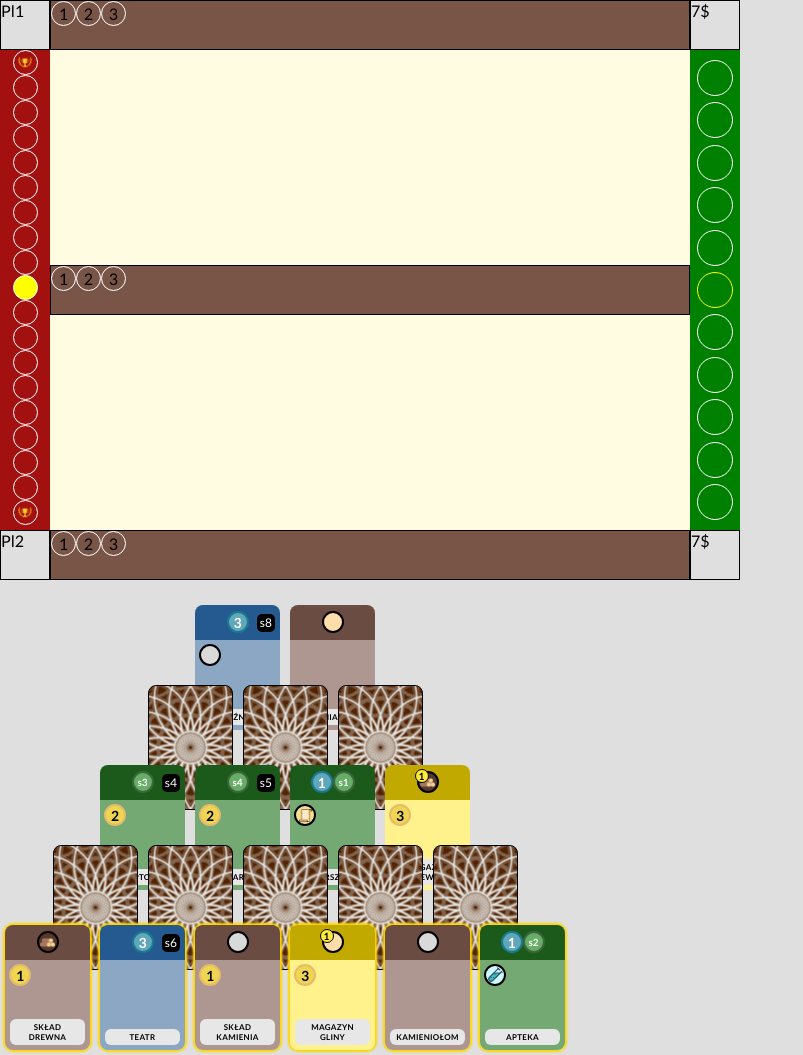
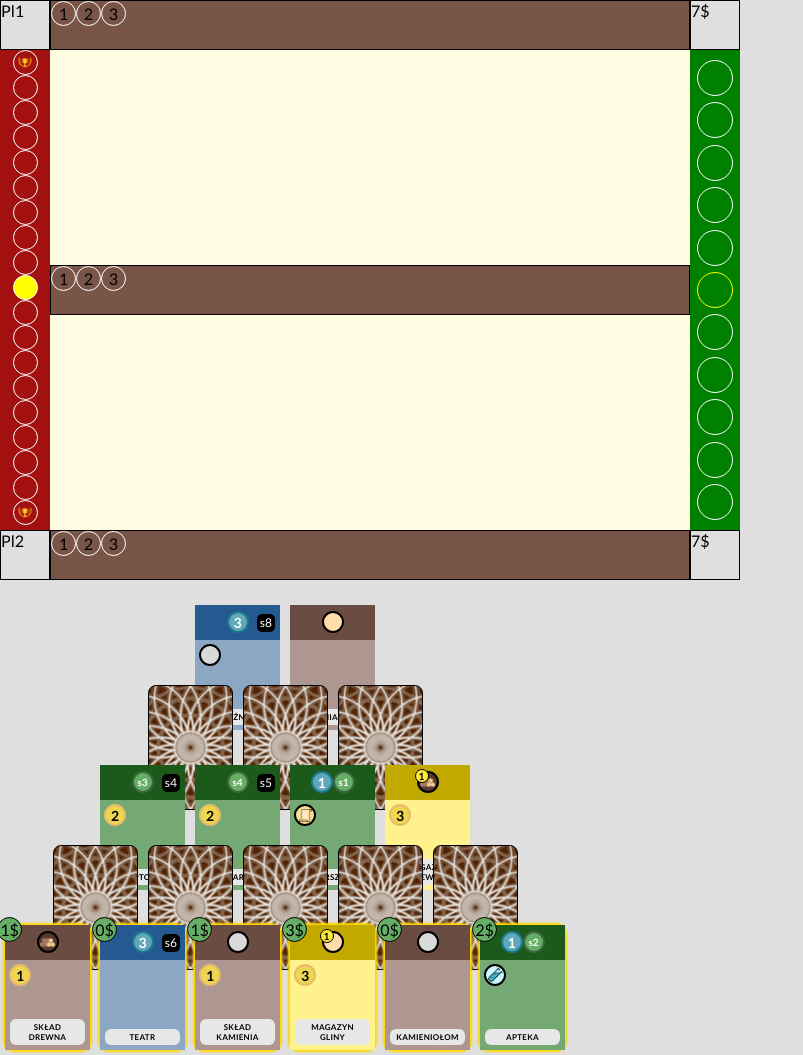
Before and after one commit to norbertgawlik/7wondersduel, a website with bundled scripts: page index.html in a window 1280 px wide. Shown: the whole page, without its empty margins (0-803 px from the left). Built offline with nearby package versions, Linux system fonts and the light colour scheme; files whose address does not match are found by name.

Commit message:
generateCardCost front

```diff
--- a/js/Game.js
+++ b/js/Game.js
@@ -3,12 +3,20 @@ class Game{
     constructor(){
         this.cards = {};
         this.activePlayer = 0;
-        this.players = [new Player("Player1"),new Player("Player2")];
+        this.players = [];
         this.configCards = {};
     }
 
     init(){
+        /* tu bedzie start gry: menu gry: imiona graczy itd */
+        this.createPlayer('Player1');
+        this.createPlayer('Player1');
         this.loadCards('js/cards.json');
+    }
+
+    createPlayer(name){
+        const player = new Player(name);
+        this.players.push(player);
     }
 
     loadCards(cards){
@@ -59,17 +67,16 @@ class Game{
                 if(arrangement[j] == 1){
                     card.setAttribute('data-id',counter);
                     if(showDetailsCard){
-                        this.generateCardDetails(card,config,configCard,wrap);
                         if((Object.values(config.related))[counter].accessible){
                             card.classList.add('accessible');
+                            this.generateCardDetails(card,config,configCard,wrap,true);
+                        }else{
+                            this.generateCardDetails(card,config,configCard,wrap,false);
                         }
                     }else{
                         card.classList.add("hidden");
                     }
                     counter--;
-                    /* generate card menu */
-
-                    // this.pickCard(card,config,configCard,wrap);
                 }else{
                     card.classList.add("emptyplace");
                 }
@@ -79,10 +86,9 @@ class Game{
         }
     }
 
-    generateCardDetails(card,config,configCard,wrap){
-        console.log(config);
+    generateCardDetails(card,config,configCard,wrap,showCost){
+        // console.log(config);
         const head = document.createElement('div');
-        console.log(configCard);
         card.classList.add(configCard.color);
         head.classList.add('card-head');
         card.appendChild(head);
@@ -154,6 +160,22 @@ class Game{
         title.innerHTML = `<span>${configCard.name}</span>`;
         inner.appendChild(title);
 
+        /* cost info */
+        const moneyInfoBar = document.createElement('div');
+        moneyInfoBar.classList.add('money-info-bar');
+        card.appendChild(moneyInfoBar);
+
+        const buyInfo = document.createElement('div');
+        buyInfo.classList.add('money-info');
+        buyInfo.classList.add('buy');
+        moneyInfoBar.appendChild(buyInfo);
+
+        // const sellInfo = document.createElement('div');
+        // sellInfo.classList.add('money-info');
+        // sellInfo.classList.add('sell');
+        // moneyInfoBar.appendChild(sellInfo);
+
+        if(showCost) this.generateCardCost(card,configCard);
         this.generateCardMenu(card,config,configCard,wrap);
     }
 
@@ -195,7 +217,7 @@ class Game{
             const isAvailableCard = config.related[id].accessible;
             const active_player = this.players[this.activePlayer];
             if(isAvailableCard){
-                const {cost,isEnough} = this.checkCardCost(card,configCard,active_player);
+                const {cost,isEnough} = this.checkCardCost(configCard,active_player);
                 console.log(`cardcost: ${cost}`);
                 console.log(`isEnough: ${isEnough}`);
 
@@ -218,12 +240,11 @@ class Game{
         })
     }
 
-    checkCardCost(card,configCard,player){
+    checkCardCost(configCard,player){
         let cost = 0,
             isEnough = false;
 
         for(let [k,v] of Object.entries(configCard.cost)){
-            // console.log(k,v);
             if(k == "money"){
                 cost+=v;
             }else{
@@ -274,12 +295,16 @@ class Game{
                 e.classList.add('accessible');
                 e.classList.add(_config.cards[id].color);
                 if(e.classList.contains('hidden')){
-                    this.generateCardDetails(e,_config,_config.cards[id],wrap);
+                    this.generateCardDetails(e,_config,_config.cards[id],wrap,true);
                     e.classList.remove('hidden');
                 }
+
+                if(!e.classList.contains('selected')) this.generateCardCost(e,_config.cards[id]);
             }
+
         })
     }
+
     checkAvailableCard(id,config){
         const related = config.related[id].related;
         let isAvailable = true;
@@ -289,15 +314,26 @@ class Game{
         return isAvailable;
     }
 
-    renderPlayerCardsBoard(cardConfig){
+    generateCardCost(card,configCard){
+        const active_player = this.players[this.activePlayer];
+        const {cost,isEnough} = this.checkCardCost(configCard,active_player);
+
+        const wrap = card.querySelector('.money-info-bar');
+        const cost_wrap = wrap.querySelector('.buy');
+        cost_wrap.innerHTML = `${cost}$`;
+        cost_wrap.classList.add('canbuy');
+        wrap.classList.add('loaded');
+        // console.log(cost,isEnough);
+    }
+
+    renderPlayerCardsBoard(configCard){
         const board = document.querySelector(`.player-cards-board.player${this.activePlayer}`);
-        const board_row = board.querySelector(`.${cardConfig.type}`);
+        const board_row = board.querySelector(`.${configCard.type}`);
         const card = document.createElement('div');
         card.classList.add('card');
-        card.classList.add(cardConfig.color);
+        card.classList.add(configCard.color);
         board_row.appendChild(card);
     }
-
 }
 
 const newGame = new Game();
--- a/styles/main.less
+++ b/styles/main.less
@@ -341,6 +341,35 @@
             display: flex;
         }
     }
+
+    .money-info-bar{
+        &.loaded{
+            .money-info{
+                position: absolute;
+                top:-8px;
+                width: 25px;
+                height: 25px;
+                background:gray;
+                border:1px solid black;
+                border-radius:100%;
+                display: flex;
+                justify-content: center;
+                align-items: center;
+                &.buy{
+                    left:-8px;
+                    &.canbuy{
+                        background:#66ae66;
+                    }
+                    &.cantbuy{
+                        background:red;
+                    }
+                }
+                // &.sell{
+                //     right:-5px;
+                // }
+            }
+        }
+    }
 }
 #cards-board{
     .row{
@@ -350,7 +379,6 @@
             width: 85px;
             height: 125px;
             border-radius:8px;
-            overflow: hidden;
             margin:5px;
         }
         &:not(:first-child){
```
Also changed, not shown: styles/main.css.
